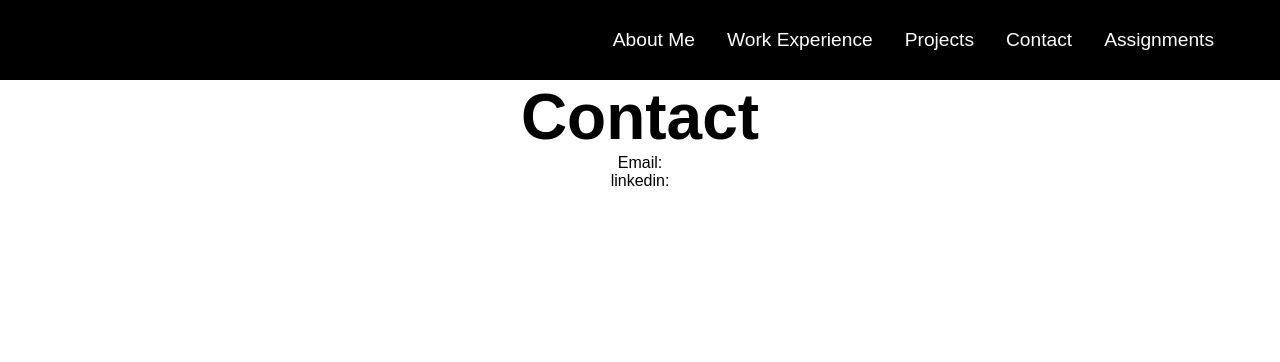
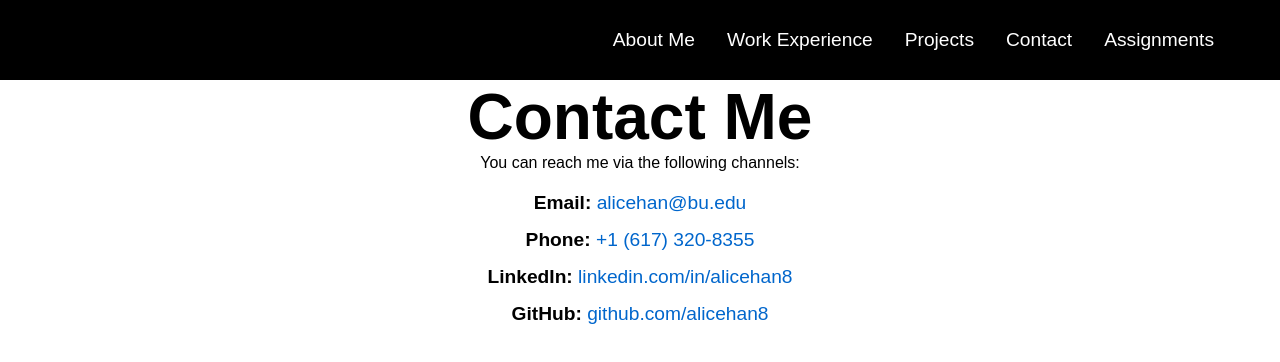
Before and after one commit to alicehan8/alicehan8.github.io, a plain HTML site: page contact.html in a window 1280 px wide. Drawn offline with Linux system fonts and the light colour scheme.

Commit message:
completed contact page

```diff
--- a/contact.html
+++ b/contact.html
@@ -40,9 +40,23 @@
   <div class="main">
     <div class="main__container">
       <div class="main__content">
-        <h1>Contact</h1>
-        <p>Email: </p>
-        <p>linkedin: </p>
+        <h1>Contact Me</h1>
+        <p>You can reach me via the following channels:</p>
+        <ul class="contact__details">
+          <li>
+            <strong>Email:</strong> <a href="mailto:alicehan@bu.edu">alicehan@bu.edu</a>
+          </li>
+          <li>
+            <strong>Phone:</strong> <a href="tel:+16173208355">+1 (617) 320-8355</a>
+          </li>
+          <li>
+            <strong>LinkedIn:</strong> <a href="https://www.linkedin.com/in/alicehan8"
+              target="_blank">linkedin.com/in/alicehan8</a>
+          </li>
+          <li>
+            <strong>GitHub:</strong> <a href="https://github.com/alicehan8" target="_blank">github.com/alicehan8</a>
+          </li>
+        </ul>
       </div>
     </div>
   </div>
--- a/styles.css
+++ b/styles.css
@@ -265,3 +265,42 @@ img {
   font-size: 1rem;
   color: #555;
 }
+
+
+.contact__container {
+  max-width: 600px;
+  margin: 0 auto;
+  padding: 40px;
+  text-align: center;
+}
+
+.contact__container h1 {
+  font-size: 2.5rem;
+  margin-bottom: 20px;
+  color: #333;
+}
+
+.contact__info p {
+  font-size: 1.2rem;
+  margin-bottom: 20px;
+}
+
+.contact__details {
+  margin-top: 20px;
+  list-style: none;
+  padding: 0;
+}
+
+.contact__details li {
+  margin-bottom: 15px;
+  font-size: 1.2rem;
+}
+
+.contact__details a {
+  color: #0066cc;
+  text-decoration: none;
+}
+
+.contact__details a:hover {
+  text-decoration: underline;
+}
```
